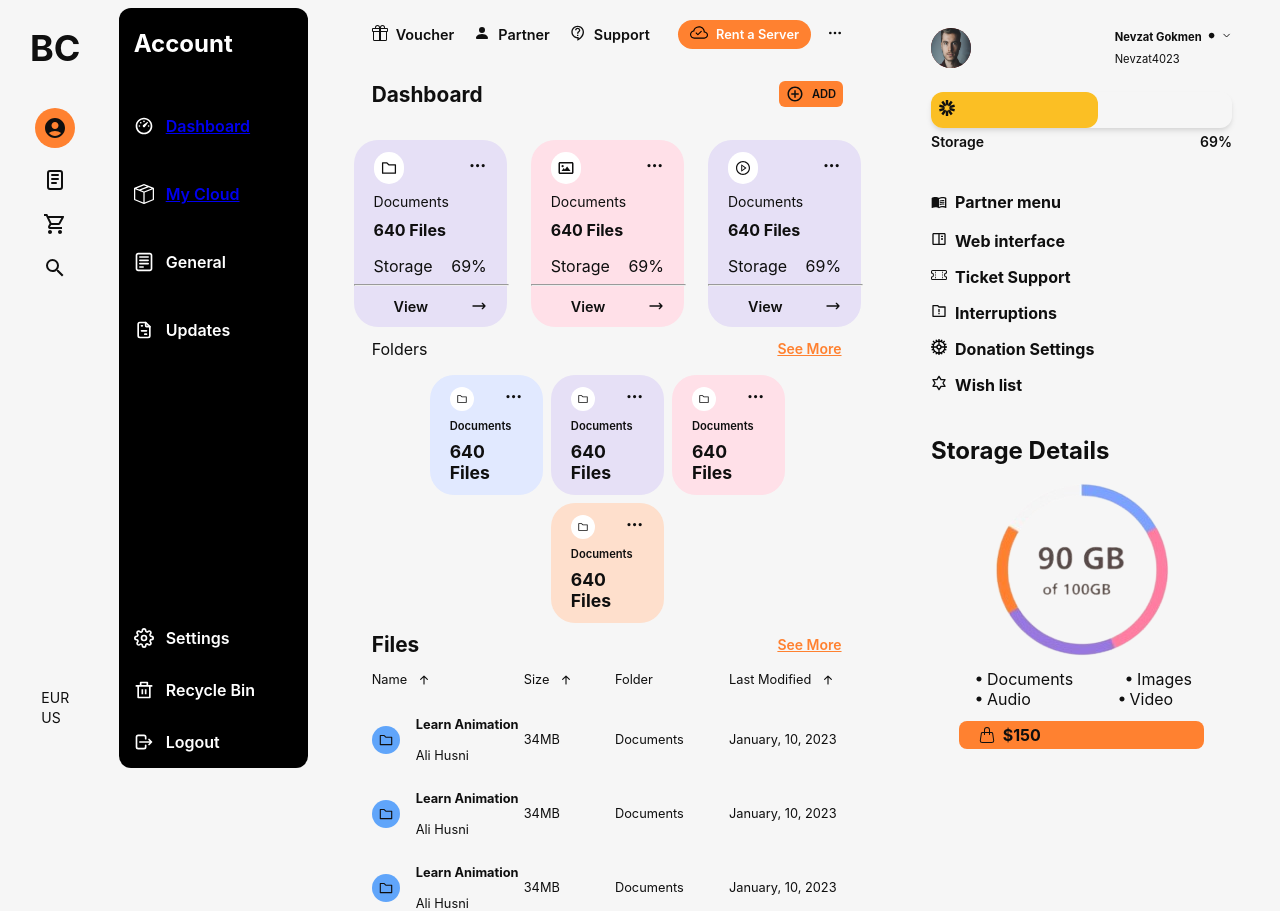
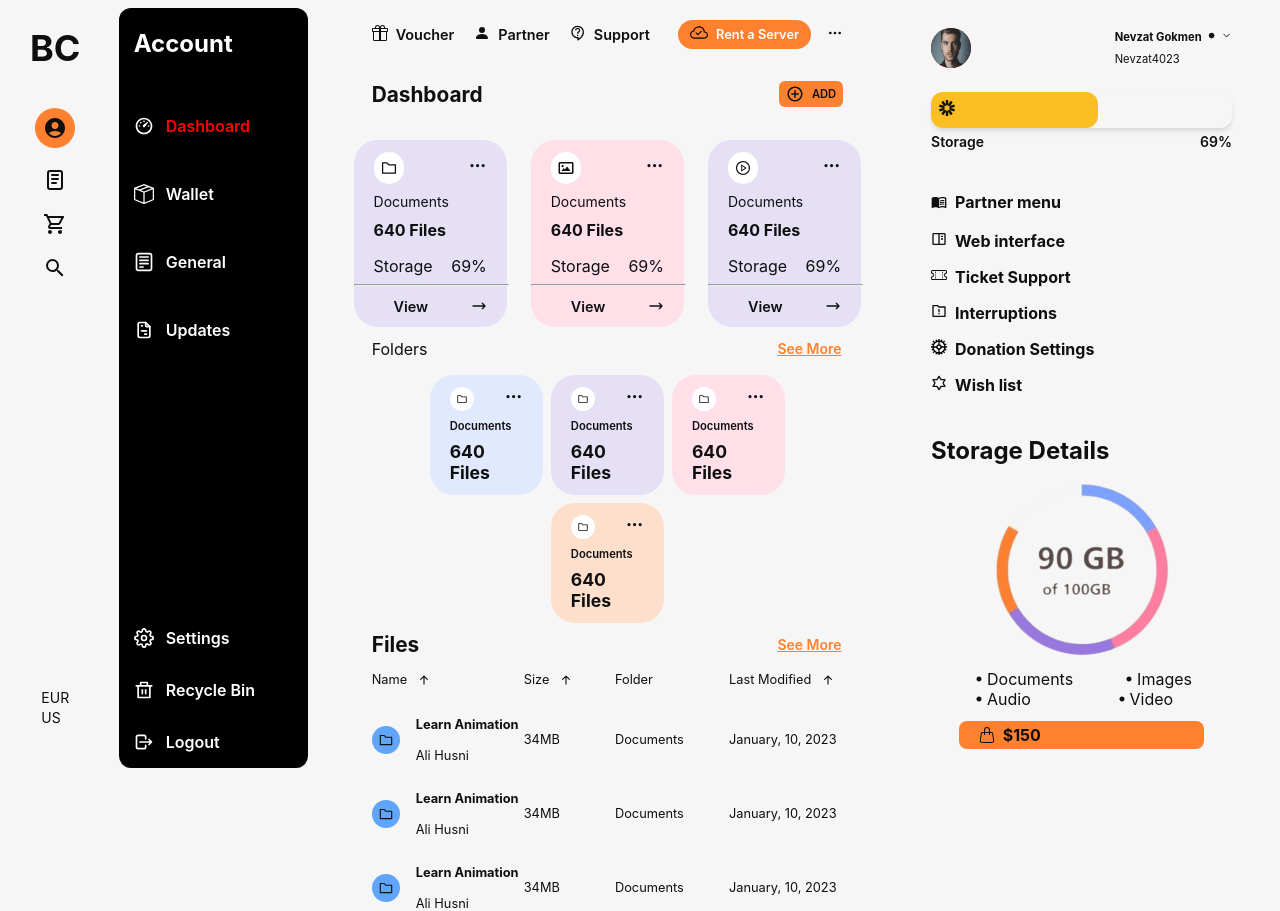
Before and after one commit to wwdfdo/bethel-cloud, a React (Vite) app: page / in a window 1280 px wide. Built offline with nearby package versions, Linux system fonts and the light colour scheme.

Commit message:
added new nav

```diff
--- a/src/App.css
+++ b/src/App.css
@@ -5,3 +5,7 @@
 .logo.react:hover {
   filter: drop-shadow(0 0 2em #61dafb);
 }
+
+a {
+  text-decoration: none;
+}
--- a/src/components/BethelCloud/BehtelCloud.css
+++ b/src/components/BethelCloud/BehtelCloud.css
@@ -56,5 +56,9 @@
 
 .bc-menuitem-text {
   font-weight: 600;
-  color: 1rem;
+  color: white;
 }
+
+a.active .bc-menuitem-text {
+  color: red;
+}
--- a/src/components/BethelCloud/BethelCloud.jsx
+++ b/src/components/BethelCloud/BethelCloud.jsx
@@ -33,7 +33,7 @@ const BethelCloud = () => {
                 <BsBoxSeam size={20} />
               </div>
               <NavLink to="/mycloud">
-                <p className="bc-menuitem-text">My Cloud</p>{" "}
+                <p className="bc-menuitem-text">Wallet</p>{" "}
               </NavLink>
             </div>
             <div className="bc-menuitem-wrapper">
--- a/src/components/MyCloud/MyCloud.jsx
+++ b/src/components/MyCloud/MyCloud.jsx
@@ -51,7 +51,7 @@ const BethelMainDashBoard = () => {
       </div>
       <div className="bmdb-subt-dashb-wrapper">
         <div className="dbmb-subt-between ">
-          <h3 className="dbmb-subt-text ">Mycloud</h3>
+          <h3 className="dbmb-subt-text ">Wallet</h3>
           <div className="bmdb-subt-dashb-icon ">
             <BiPlusCircle size={18} />
             <div>ADD</div>
```
